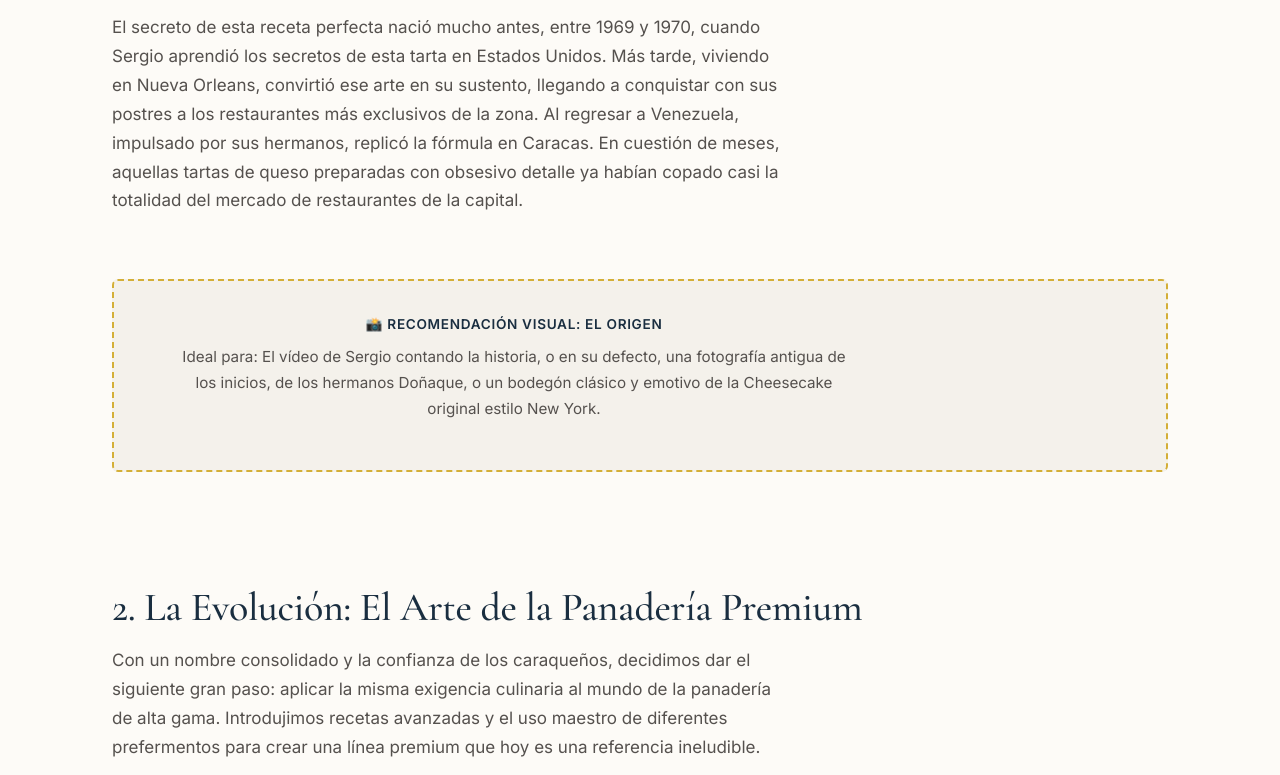
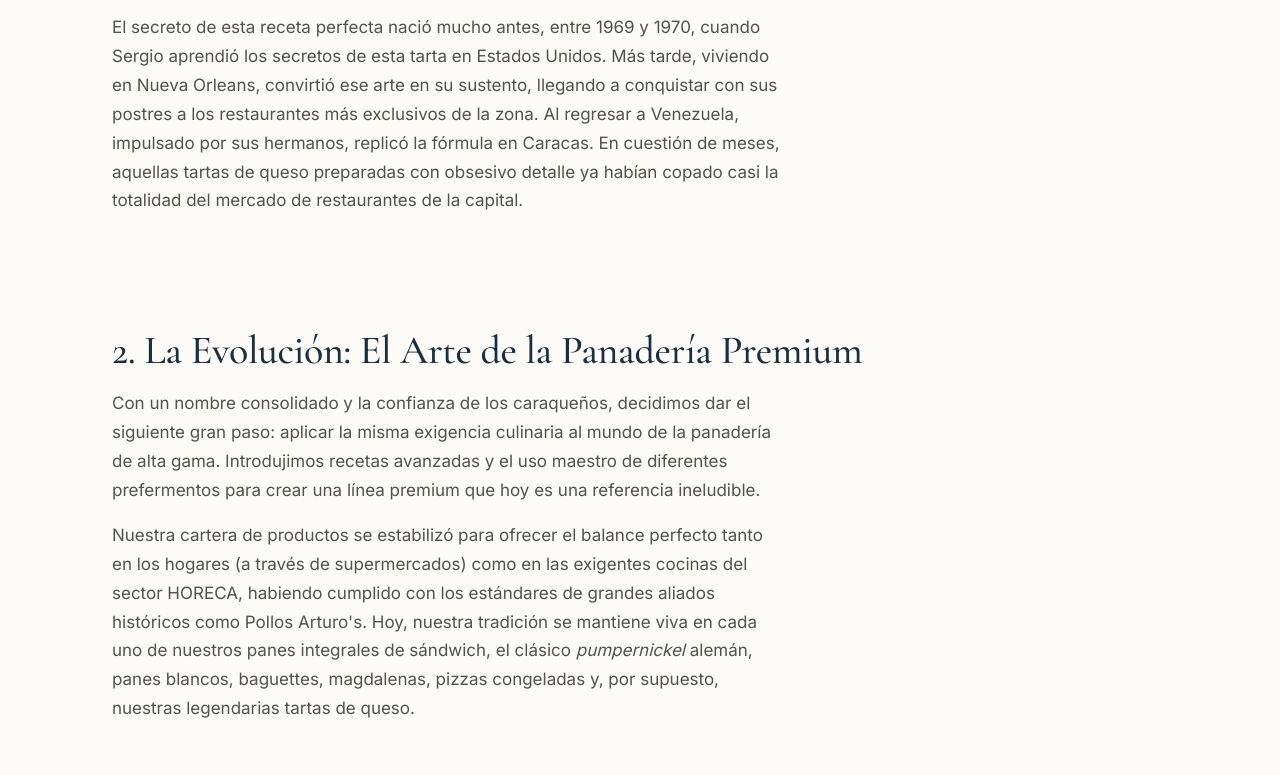
Before and after one commit to new-york-venezuela/web, an Astro site: page /sobre-nosotros in a window 1280 px wide. Shown: the part 880-1655 px from the top of the page. Built offline with nearby package versions, Linux system fonts and the light colour scheme; Astro itself is replaced by a stand-in of ours; no server answers.

Commit message:
feat: conditionally render image placeholders based on dev-mode query param
Integrate isDevMode utility into sobre-nosotros.astro to show/hide three image
placeholder divs based on ?dev-mode=true URL parameter. Placeholders are
completely removed from DOM when dev-mode is OFF.

Co-Authored-By: Claude Haiku 4.5 <noreply@anthropic.com>

```diff
--- a/src/pages/sobre-nosotros.astro
+++ b/src/pages/sobre-nosotros.astro
@@ -1,6 +1,9 @@
 ---
 import BaseLayout from '../layouts/BaseLayout.astro';
 import CTASection from '../components/CTASection.astro';
+import { isDevMode } from '../utils/devMode';
+
+const showDevPlaceholders = isDevMode(Astro.url);
 ---
 
 <BaseLayout
@@ -34,6 +37,8 @@ import CTASection from '../components/CTASection.astro';
         con obsesivo detalle ya habían copado casi la totalidad del mercado de restaurantes de la capital.
       </p>
 
+      {showDevPlaceholders && (
+        <>
           <!-- SUGERENCIA DE IMAGEN/VÍDEO 1 -->
           <div class="image-placeholder">
             <p class="placeholder-title">📸 RECOMENDACIÓN VISUAL: EL ORIGEN</p>
@@ -42,6 +47,8 @@ import CTASection from '../components/CTASection.astro';
               de los hermanos Doñaque, o un bodegón clásico y emotivo de la Cheesecake original estilo New York.
             </p>
           </div>
+        </>
+      )}
 
       {/* SECCIÓN 2 */}
       <h2>2. La Evolución: El Arte de la Panadería Premium</h2>
@@ -58,6 +65,8 @@ import CTASection from '../components/CTASection.astro';
         tartas de queso.
       </p>
 
+      {showDevPlaceholders && (
+        <>
           <!-- SUGERENCIA DE IMAGEN 2 -->
           <div class="image-placeholder">
             <p class="placeholder-title">🍞 RECOMENDACIÓN VISUAL: LA MAESTRÍA DEL PAN</p>
@@ -66,6 +75,8 @@ import CTASection from '../components/CTASection.astro';
               los panes integrales), resaltando la textura, los cortes artesanales y la calidad de la producción.
             </p>
           </div>
+        </>
+      )}
 
       {/* SECCIÓN 3 */}
       <h2>3. El Compromiso: Calidad y Bienestar Innegociables</h2>
@@ -76,6 +87,8 @@ import CTASection from '../components/CTASection.astro';
         alimentaria en cada uno de nuestros procesos.
       </p>
 
+      {showDevPlaceholders && (
+        <>
           <!-- SUGERENCIA DE IMAGEN 3 -->
           <div class="image-placeholder">
             <p class="placeholder-title">🛡️ RECOMENDACIÓN VISUAL: SELLO DE CALIDAD</p>
@@ -84,6 +97,8 @@ import CTASection from '../components/CTASection.astro';
               donde se visualice discretamente el sello decorativo de "Certificado Kosher Parve" y "Alimentos Premium".
             </p>
           </div>
+        </>
+      )}
 
       <div class="editorial__cta">
         <a href="/catalogo/" class="btn btn--solid">Conocer el catálogo</a>
```
Lines whose indentation alone changed are shown as unchanged.
